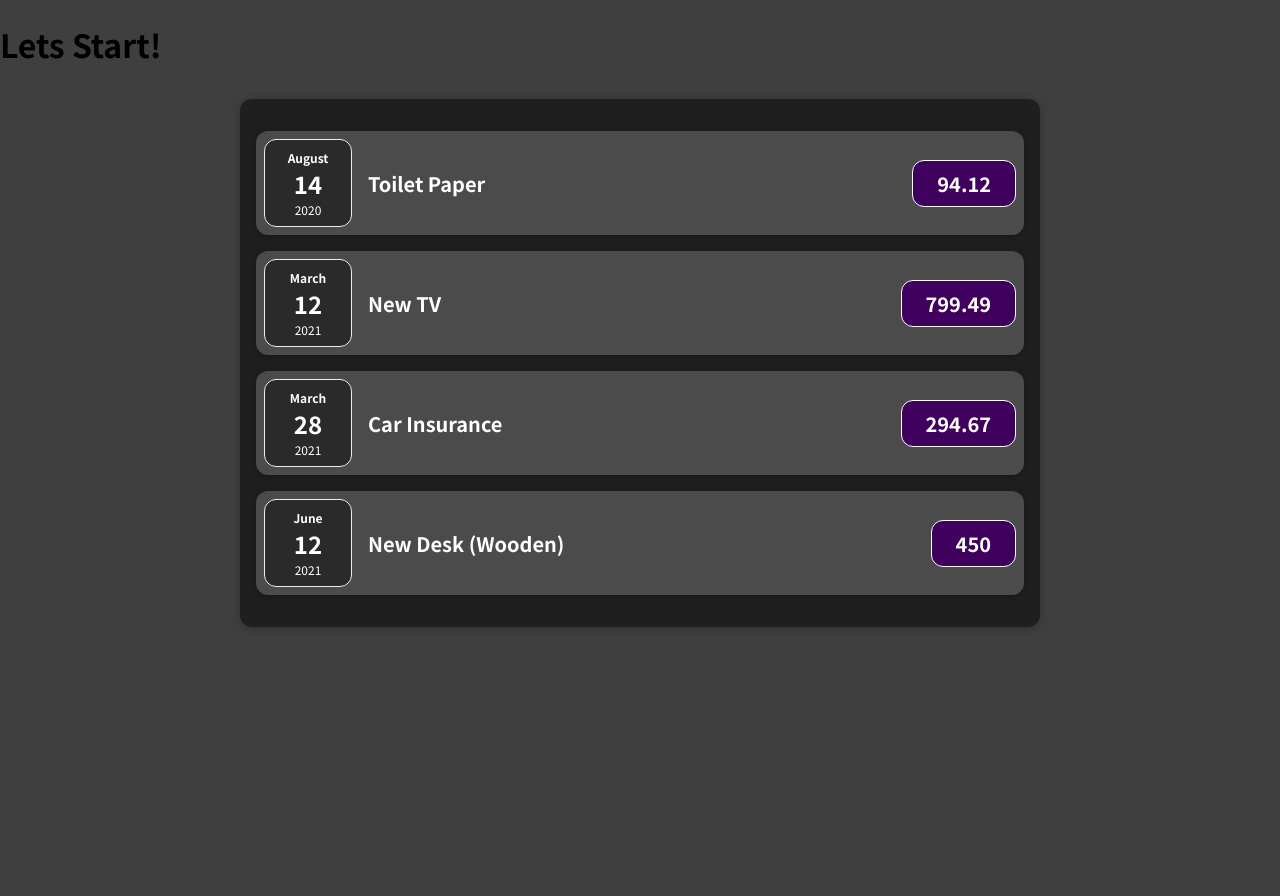
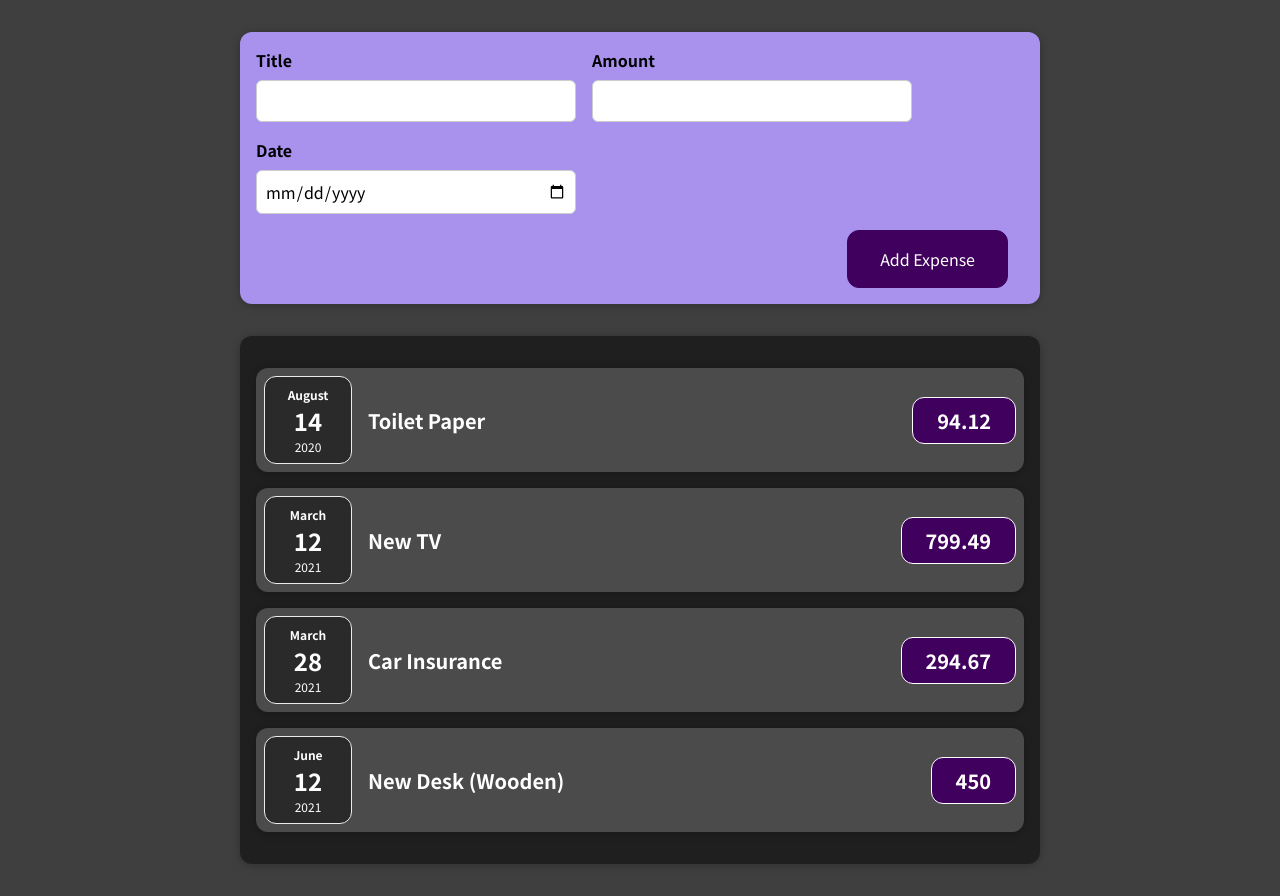
Before and after one commit to nawazmujawar/expense-tracker, a React (Create React App) app: page / in a window 1280 px wide. Before the commit the page ends 800 px from the top, so only its background shows below. Built offline with nearby package versions, Linux system fonts and the light colour scheme.

Commit message:
Added input form to add expense

```diff
--- a/src/App.js
+++ b/src/App.js
@@ -1,4 +1,5 @@
 import Expenses from "./components/Expenses/Expenses";
+import NewExpense from "./components/NewExpense/NewExpense";
 
 function App() {
   const expenses = [
@@ -24,7 +25,7 @@ function App() {
   ];
   return (
     <div>
-      <h1>Lets Start!</h1>
+      <NewExpense />
       <Expenses expenses={expenses} />
     </div>
   );
--- /dev/null
+++ b/src/components/NewExpense/ExpenseForm.css
@@ -0,0 +1,26 @@
+.new-expense__controls {
+  display: flex;
+  flex-wrap: wrap;
+  gap: 1rem;
+  margin-bottom: 1rem;
+  text-align: left;
+}
+
+.new-expense__control label {
+  font-weight: bold;
+  margin-bottom: 0.5rem;
+  display: block;
+}
+
+.new-expense__control input {
+  font: inherit;
+  padding: 0.5rem;
+  border-radius: 6px;
+  border: 1px solid #ccc;
+  width: 20rem;
+  max-width: 100%;
+}
+
+.new-expense__actions {
+  text-align: right;
+}
--- /dev/null
+++ b/src/components/NewExpense/ExpenseForm.js
@@ -0,0 +1,63 @@
+import React, { useState } from "react";
+
+import "./ExpenseForm.css";
+
+const ExpenseForm = () => {
+  const [enteredTitle, setEnteredTitle] = useState("");
+  const [enteredAmount, setEnteredAmount] = useState("");
+  const [enteredDate, setEnteredDate] = useState("");
+
+  const titleChangeHandler = (e) => {
+    setEnteredTitle(e.target.value);
+  };
+  const amountChangeHandler = (e) => {
+    setEnteredAmount(e.target.value);
+  };
+  const dateChangeHandler = (e) => {
+    setEnteredDate(e.target.value);
+  };
+
+  const submitHandler = (e) => {
+      e.preventDefault();
+    const combinedData = {
+      title: enteredTitle,
+      amount: enteredAmount,
+      date: new Date(enteredDate),
+    };
+
+    console.log("data", combinedData);
+  };
+
+  return (
+    <form onSubmit={submitHandler}>
+      <div className="new-expense__controls">
+        <div className="new-expense__control">
+          <label>Title</label>
+          <input type="text" onChange={titleChangeHandler} />
+        </div>
+        <div className="new-expense__control">
+          <label>Amount</label>
+          <input
+            type="number"
+            min={0.01}
+            step={0.01}
+            onChange={amountChangeHandler}
+          />
+        </div>
+        <div className="new-expense__control">
+          <label>Date</label>
+          <input
+            type="date"
+            min="2019-01-01"
+            max="2022-12-31"
+            onChange={dateChangeHandler}
+          />
+        </div>
+      </div>
+      <div className="new-expense__actions">
+        <button type="submit">Add Expense</button>
+      </div>
+    </form>
+  );
+};
+export default ExpenseForm;
--- /dev/null
+++ b/src/components/NewExpense/NewExpense.css
@@ -0,0 +1,38 @@
+.new-expense {
+  background-color: #a892ee;
+  padding: 1rem;
+  margin: 2rem auto;
+  width: 50rem;
+  max-width: 95%;
+  border-radius: 12px;
+  text-align: center;
+  box-shadow: 0 1px 8px rgba(0, 0, 0, 0.25);
+}
+
+.new-expense button {
+  font: inherit;
+  cursor: pointer;
+  padding: 1rem 2rem;
+  border: 1px solid #40005d;
+  background-color: #40005d;
+  color: white;
+  border-radius: 12px;
+  margin-right: 1rem;
+}
+
+.new-expense button:hover,
+.new-expense button:active {
+  background-color: #510674;
+  border-color: #510674;
+}
+
+.new-expense button.alternative {
+  color: #220131;
+  border-color: transparent;
+  background-color: transparent;
+}
+
+.new-expense button.alternative:hover,
+.new-expense button.alternative:active {
+  background-color: #ddb3f8;
+}
--- /dev/null
+++ b/src/components/NewExpense/NewExpense.js
@@ -0,0 +1,13 @@
+import React from "react";
+import ExpenseForm from "./ExpenseForm";
+import "./NewExpense.css";
+
+const NewExpense = () => {
+  return (
+    <div className="new-expense">
+      <ExpenseForm />
+    </div>
+  );
+};
+
+export default NewExpense;
```
